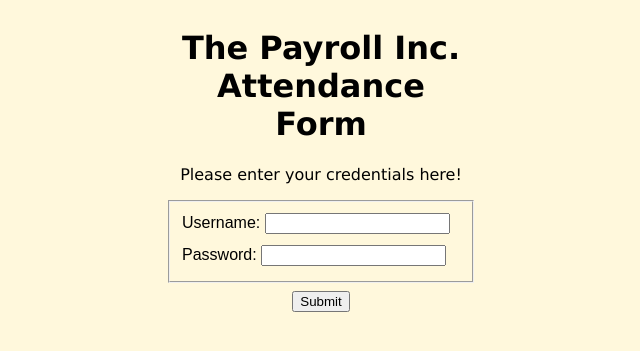
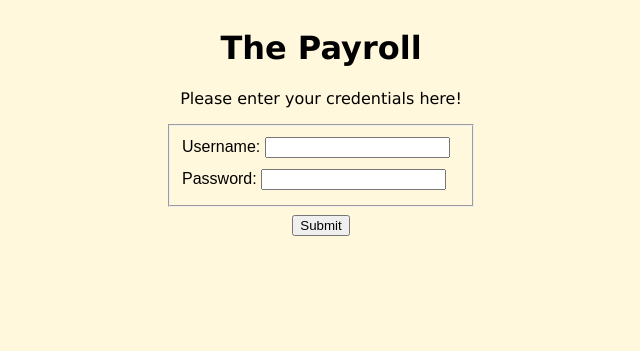
Before and after one commit to W4sp24/Payroll, a PHP site: page / in a window 1280 px wide. Shown: the top 351 px of the page, without its empty margins (319-959 px from the left). Run offline with PHP 8.4, Linux system fonts and the light colour scheme.

Commit message:
fix: update navigation link for managing accounts to point to the correct page fix: update header title in attendance form to remove "Inc."

```diff
--- a/admin.php
+++ b/admin.php
@@ -67,7 +67,7 @@ if($_SERVER['REQUEST_METHOD'] === 'POST') {
                 <li class="nav-button"><a href="/Payroll/payroll.php">Employee Payroll Table</a></li>
                 <li class="nav-button"><a href="/Payroll/incentives.php">Manage Incentives    </a></li>
                 <li class="nav-button"><a href="/Payroll/employee.php">Employee Management</a></li>
-                <li class="nav-button"><a href="/Payroll/manage_accounts.php">Manage Accounts(Passwords)</a></li>
+                <li class="nav-button"><a href="/Payroll/employee.php">Manage Accounts(Passwords)</a></li>
             </ul>
         </nav>
 
--- a/index.html
+++ b/index.html
@@ -9,7 +9,7 @@
 </head>
 
 <body>
-  <h1 id="company">The Payroll Inc. Attendance Form</h1>
+  <h1 id="company">The Payroll</h1>
   <p id="company">Please enter your credentials here!</p>
   <div>
     <form action="login.php" method="post" id="attendance-form">
--- a/login.php
+++ b/login.php
@@ -28,7 +28,7 @@ if ($_SERVER['REQUEST_METHOD'] === 'POST') {
         try {
             $pdo = new PDO($dsn, $dbUser, $dbPass, $options);
 
-            // Fetch emp_id explicitly
+
             $stmt = $pdo->prepare('SELECT id, emp_id, password FROM users WHERE username = ? LIMIT 1');
             $stmt->execute([$username]);
             $row = $stmt->fetch();
@@ -39,8 +39,7 @@ if ($_SERVER['REQUEST_METHOD'] === 'POST') {
                     $_SESSION['user_id'] = $row['id'];
                     $_SESSION['username'] = $username;
 
-                    // FIX: strictly use the database value.
-                    // If it is NULL, the user is not an employee.
+
                     $_SESSION['emp_id'] = $row['emp_id'];
 
                     header('Location: user.php');
```
